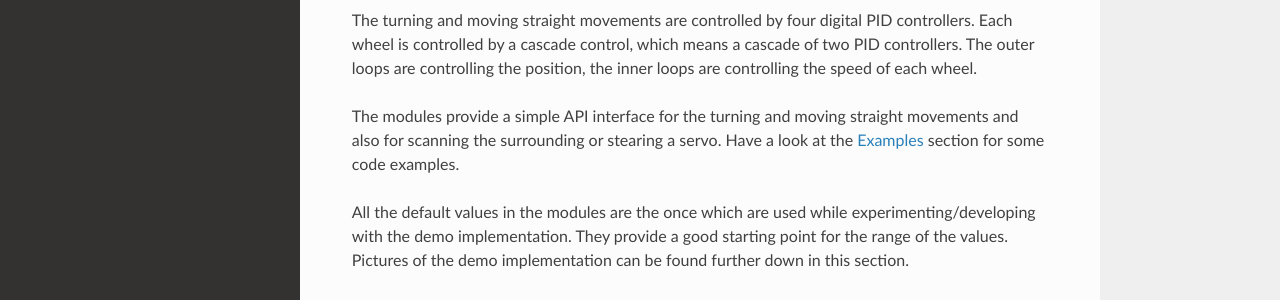
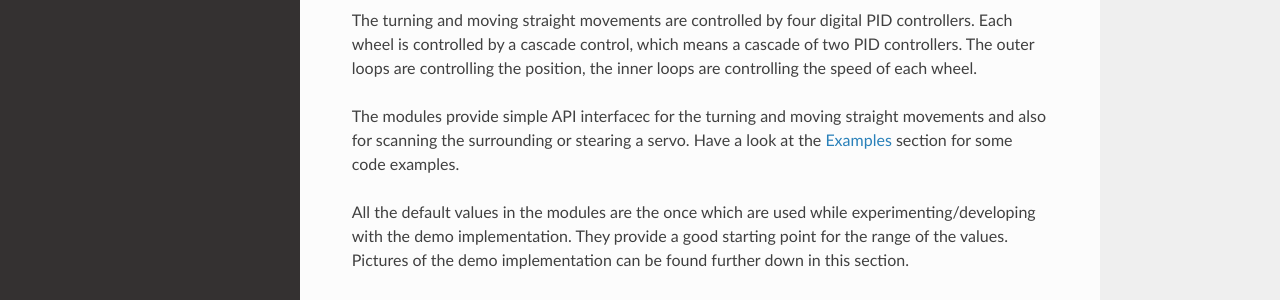
Before and after one commit to choeffer/360pibot, a Sphinx documentation site: the page built from docs/intro.rst, in a window 1280 px wide and 900 px high. Shown: the part 391-691 px from the top of the window. Built offline with Sphinx 7.4.7 and the Read the Docs theme 2.0.0, drawn with Linux system fonts in a browser that asks for light colours.

```diff
--- a/README.rst
+++ b/README.rst
@@ -19,7 +19,7 @@
 a cascade of two PID controllers. The outer loops are controlling the position,
 the inner loops are controlling the speed of each wheel.
 
-The modules provide a simple API interface for the turning and moving straight
+The modules provide simple API interfaces for the turning and moving straight
 movements and also for scanning the surrounding or stearing a servo. Have a look
 at the Examples section of the documentation for some code examples.
 
--- a/docs/intro.rst
+++ b/docs/intro.rst
@@ -18,7 +18,7 @@
 a cascade of two PID controllers. The outer loops are controlling the position,
 the inner loops are controlling the speed of each wheel.
 
-The modules provide a simple API interface for the turning and moving straight
+The modules provide simple API interfacec for the turning and moving straight
 movements and also for scanning the surrounding or stearing a servo. Have a look
 at the :ref:`Examples` section for some code examples.
 
```
